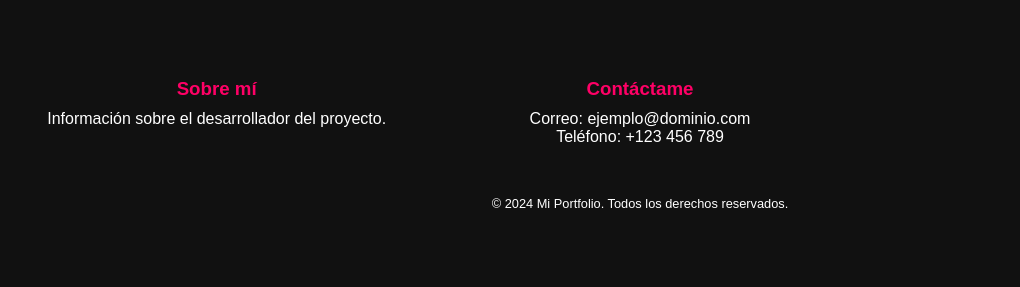
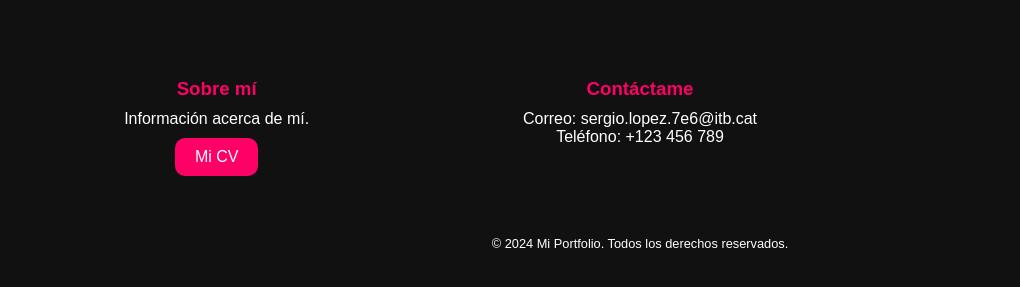
Before and after one commit to SergioLopez-ITB2425/MyPortfolio, a plain HTML site: page proyecto1.html in a window 1280 px wide. Shown: the part 1417-1704 px from the top of the page, 0-1020 px from the left. Before the commit the page ends 1668 px from the top, so only its background shows below. Drawn offline with Linux system fonts and the light colour scheme.

Commit message:
Add files via upload

```diff
--- a/proyecto.css
+++ b/proyecto.css
@@ -288,6 +288,19 @@ main {
     background-color: #0056b3;
   }
 
+  .project-button {
+    display: inline-block;
+    padding: 10px 20px;
+    margin: 10px;
+    background-color: #ff0066;
+    color: #fff; /* Color del texto */
+    text-decoration: none;
+    border-radius: 10px;
+    font-size: 16px; /* Asegura el tamaño del texto */
+    text-align: center;
+    transition: transform 0.3s ease, background-color 0.3s ease, color 0.3s ease;
+}
+
 
 /* prueba */
 
--- a/proyecto1.html
+++ b/proyecto1.html
@@ -127,11 +127,12 @@
             <div class="footer-container">
                 <div class="footer-about">
                     <h3>Sobre mí</h3>
-                    <p>Información sobre el desarrollador del proyecto.</p>
+                    <p>Información acerca de mí.</p>
+                    <a href="./CV.pdf" class="project-button" target="_blank"><span>Mi CV</span></a>
                 </div>
                 <div class="footer-contact">
                     <h3>Contáctame</h3>
-                    <p>Correo: ejemplo@dominio.com</p>
+                    <p>Correo: sergio.lopez.7e6@itb.cat</p>
                     <p>Teléfono: +123 456 789</p>
                 </div>
                 <div class="footer-follow">
```
Also changed, not shown: index.html (+1 -1 lines), proyecto2.html (+3 -2 lines), proyecto3.html (+3 -2 lines), proyecto4.html (+3 -2 lines).
